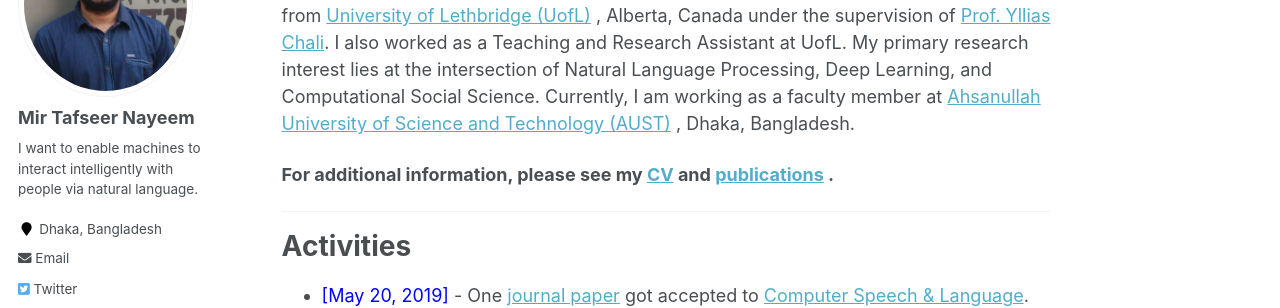
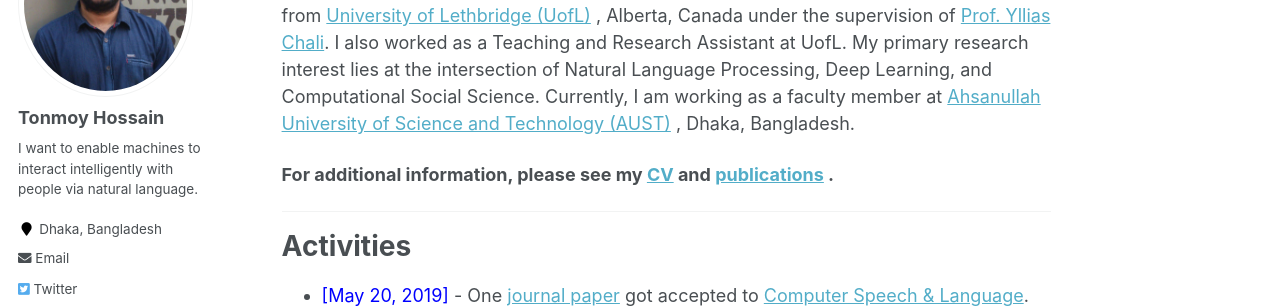
Before and after one commit to shaeekh/shaeekh.github.io, a Jekyll site: the page built from _pages/about.md, in a window 1280 px wide. Shown: the part 207-515 px from the top of the page. Built offline with Jekyll 4.4.1, drawn with Linux system fonts in a browser that asks for light colours.

Commit message:
Update _config.yml

```diff
--- a/_config.yml
+++ b/_config.yml
@@ -80,7 +80,7 @@ analytics:
 
 # Site Author
 author:
-  name             : "Mir Tafseer Nayeem"
+  name             : "Tonmoy Hossain"
   avatar           : "final_picture.jpg"
   bio              : "I want to enable machines to interact intelligently with people via natural language."
   location         : "Dhaka, Bangladesh"
```
